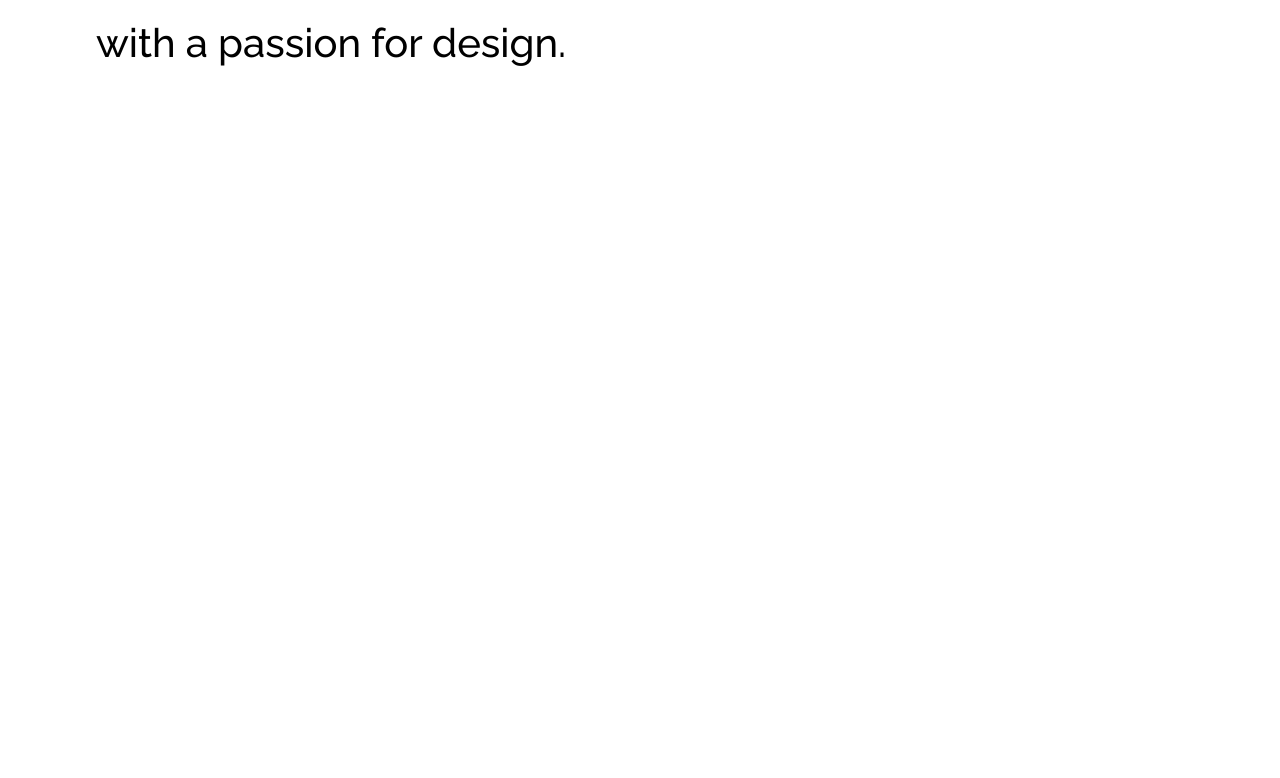
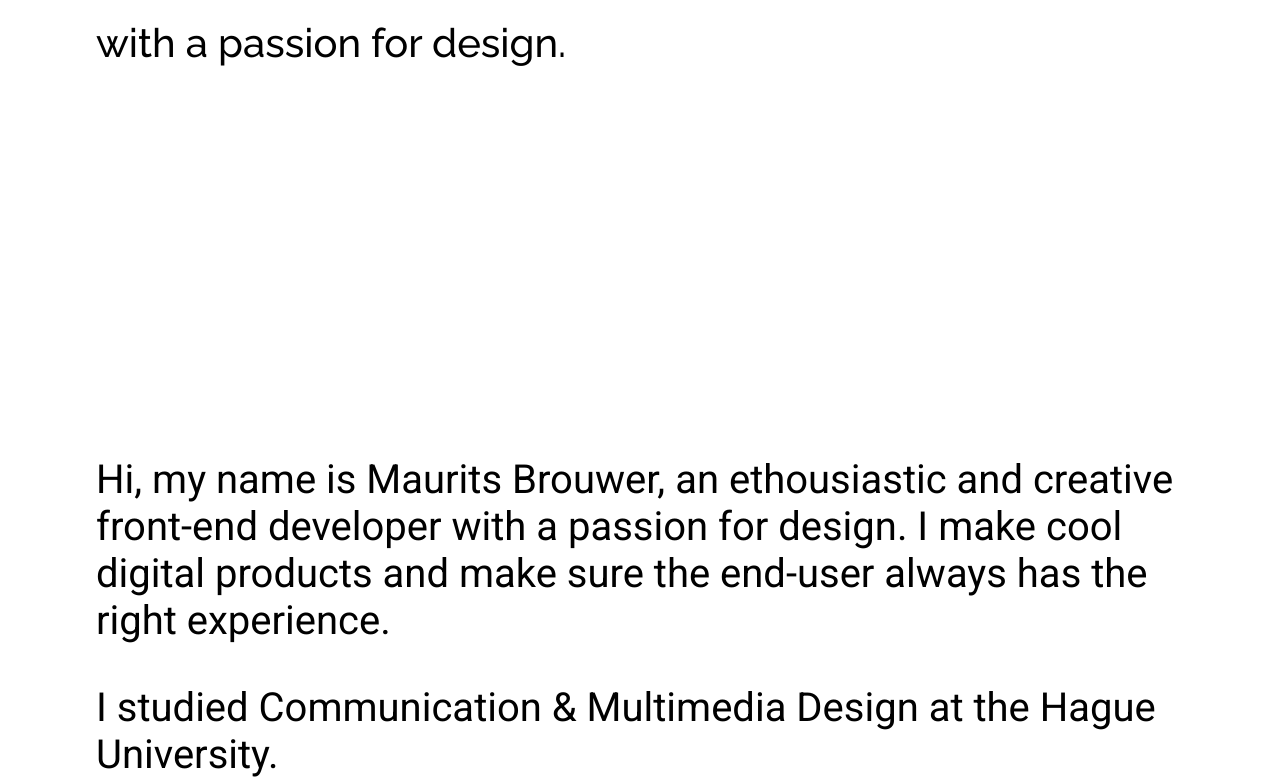
Before and after one commit to Maurits97/Portfolio2022, a React (Create React App) app: page / in a window 1280 px wide. Shown: the part 344-1122 px from the top of the page. Before the commit the page ends 800 px from the top, so only its background shows below. Built offline with nearby package versions, Linux system fonts and the light colour scheme.

Commit message:
started with intro

```diff
--- a/src/App.js
+++ b/src/App.js
@@ -1,9 +1,11 @@
 import Header from './components/Header';
+import Intro from './components/Intro';
 
 function App() {
   return (
     <>
       <Header />
+      <Intro />
     </>
   );
 }
--- a/src/components/Header.js
+++ b/src/components/Header.js
@@ -2,11 +2,10 @@ import styles from '../styles/components/Header.module.scss';
 
 function Header() {
   return (
-    <header className={ styles['header-animation'] }>
-      <div className="grid container">
+    <header className={`grid container ${ styles.header }`}>
       <div className={ `col-12 ${ styles['header-container'] }` }>
         <span className={ `${ styles['header__start'] }` }>I am an</span>
-          <h1 className={ `${ styles.header }` }>
+        <h1 className={ `${ styles['header__title'] }` }>
           <span className={ `${ styles['header__outline'] }` }>Enthousiastic</span>
           Front-end developer
         </h1>
@@ -14,7 +13,6 @@ function Header() {
           <p className={`raleway ${ styles['header__paragraph']}`}>with a passion for design.</p>
         </div>
       </div>
-      </div>
     </header>
   )
 }
--- a/src/components/Intro.js
+++ b/src/components/Intro.js
@@ -1,7 +1,13 @@
+import styles from '../styles/components/Intro.module.scss';
+
 function Intro() {
   return (
-    <section>
-      <h1>Intro</h1>
+    <section className='grid container'>
+      <div className={`col-12 ${ styles.intro }`}>
+        <p>Hi, my name is Maurits Brouwer, an ethousiastic and creative front-end developer with a passion for design. I make cool digital products and make sure the end-user always has the right experience.</p>
+
+        <p>I studied Communication &amp; Multimedia Design at the Hague University.</p>
+      </div>
     </section>
   )
 }
--- a/src/styles/base/_animations.scss
+++ b/src/styles/base/_animations.scss
@@ -6,6 +6,7 @@
     opacity: 1;
   }
 }
+
 
 @keyframes reveal {
   0% {
--- a/src/styles/components/Header.module.scss
+++ b/src/styles/components/Header.module.scss
@@ -2,17 +2,26 @@
 @import '../base/mixins.scss';
 @import '../base/animations';
 
+.header {
+  min-height: 100vh;
+}
+
 .header-container {
   position: relative;
   margin-top: 9.6rem;
+  margin-bottom: 10rem;
+
+  @include min(s) {
+    margin-bottom: 20rem;
+  }
 
   @include min(m) {
     margin-top: 12.8rem;
   }
 }
 
-.header {
-  margin-bottom: 1.6rem;
+.header__title {
+  margin-bottom: .8rem;
   font-size: 2.4rem;
   font-weight: 800;
   line-height: 1.2;
@@ -27,15 +36,16 @@
   @include min(xs) {
     font-size: 9vw;
     line-height: 1.1;
+    letter-spacing: -.2rem;
   }
 
   @include min(s) {
-    margin-bottom: 2.4rem;
+    margin-bottom: 1.6rem;
     font-size: 6.4rem;
-    letter-spacing: -.2rem;
   }
 
   @include min(m) {
+    margin-bottom: 2.4rem;
     font-size: 9.6rem;
     letter-spacing: -.3rem;
 
@@ -108,7 +118,3 @@
     font-size: 4rem;
   }
 }
-
-.header-animation {
-  // animation: 1.5s opacity ease-out;
-}
--- /dev/null
+++ b/src/styles/components/Intro.module.scss
@@ -0,0 +1,18 @@
+@import '../base/variables.scss';
+@import '../base/mixins.scss';
+
+.intro {
+  font-size: 1.8rem;
+
+  @include min(s) {
+    font-size: 3.4rem;
+  }
+
+  @include min(m) {
+    font-size: 4rem;
+  }
+
+  p + p {
+    margin-top: 4rem;
+  }
+}
```
Lines whose indentation alone changed are shown as unchanged.
